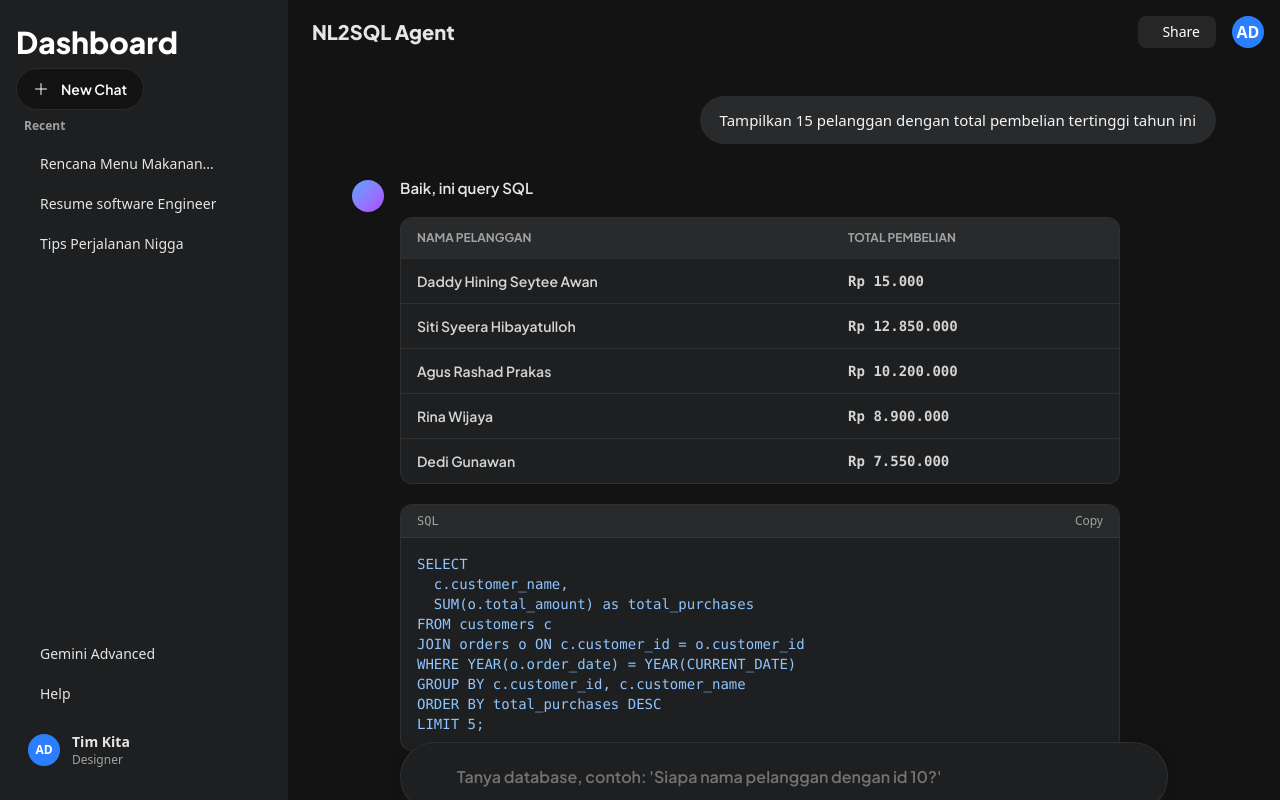
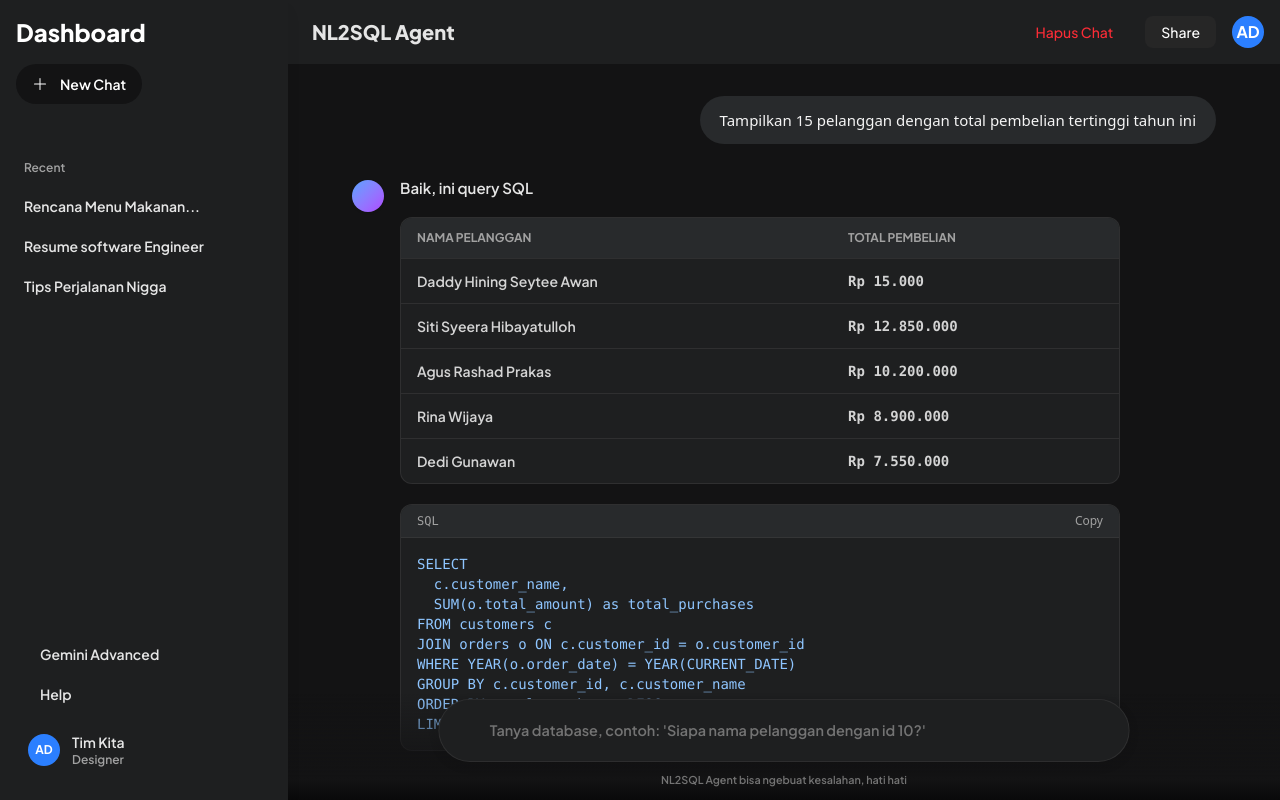
Before and after one commit to dedyasxkaguya/ai-skill-bridge, a Next.js app: page / in a window 1280 px wide. Built offline with nearby package versions, Linux system fonts and the light colour scheme.

Commit message:
feat : keren bisa dinamis gitu

```diff
--- a/app/components/chatarea.tsx
+++ b/app/components/chatarea.tsx
@@ -54,7 +54,7 @@ const ChatArea = () => {
                     sqlQuery={`SELECT \n  c.customer_name, \n  SUM(o.total_amount) as total_purchases\nFROM customers c\nJOIN orders o ON c.customer_id = o.customer_id\nWHERE YEAR(o.order_date) = YEAR(CURRENT_DATE)\nGROUP BY c.customer_id, c.customer_name\nORDER BY total_purchases DESC\nLIMIT 5;`}
                 />
 
-                {/*
+
                 <div className="flex flex-col items-center justify-center mt-32 text-center opacity-0 hidden">
                     <div className="w-16 h-16 rounded-full bg-gradient-to-br from-blue-400 to-purple-500 mb-6 flex items-center justify-center shadow-lg">
                         <i className="bi bi-robot text-white text-3xl"></i>
@@ -62,7 +62,7 @@ const ChatArea = () => {
                     <h2 className="text-3xl font-medium font-judul text-transparent bg-clip-text bg-gradient-to-r from-blue-400 to-purple-500 mb-2">Halo, Adzan</h2>
                     <p className="text-xl text-neutral-400 font-deskripsi">Ada yang bisa saya bantu ?</p>
                 </div>
-                */}
+
 
             </div>
         </div>
--- a/app/components/chatinput.tsx
+++ b/app/components/chatinput.tsx
@@ -2,8 +2,8 @@ import React from 'react';
 
 const ChatInput = () => {
     return (
-        <div className="w-full flex justify-center pb-6 px-4 bg-gradient-to-t from-[#131314] via-[#131314] to-transparent absolute bottom-0">
-            <div className="w-full max-w-3xl">
+        <div className="w-full flex justify-center pb-6 px-4 bg-gradient-to-t from-[#000000] via-[#131314] to-transparent absolute bottom-0">
+            <div className="w-full max-w-3xl mb-12 scale-90">
                 <div className="bg-[#1e1f20] rounded-full border border-neutral-700/50 p-2 flex flex-col shadow-[0_4px_12px_rgba(0,0,0,0.1)] focus-within:bg-[#282a2c] focus-within:shadow-[0_4px_12px_rgba(0,0,0,0.2)] transition-all duration-300 group">
                     <div className="flex items-end gap-2 px-2">
                         <button className="p-3 text-neutral-400 hover:text-white hover:bg-neutral-800 rounded-full transition-colors flex shrink-0 mb-0.5">
--- a/app/components/header.tsx
+++ b/app/components/header.tsx
@@ -2,7 +2,7 @@ import React from 'react';
 
 const Header = () => {
     return (
-        <header className='p-4 flex justify-between items-center text-white h-16 shrink-0'>
+        <header className='p-4 flex justify-between items-center text-white h-16 shrink-0 bg-[#1e1f20]'>
             <div className='flex items-center gap-2 px-2'>
                 <h1 className='text-xl font-medium font-judul text-neutral-200'>
                     NL2SQL Agent
@@ -10,10 +10,14 @@ const Header = () => {
                 <i className="bi bi-caret-down-fill text-xs text-neutral-400 ml-1"></i>
             </div>
 
-            <div className='flex items-center gap-4'>
-                <button className='bg-neutral-800 hover:bg-neutral-700 text-sm font-medium py-1.5 px-4 rounded-lg transition-colors flex items-center gap-2'>
+            <div className='flex items-center gap-4 font-deskripsi'>
+                <button className='outline-red-500 hover:bg-red-500 text-sm font-medium hover:text-white py-1.5 px-4 rounded-lg flex items-center active:bg-red-400 active:scale-105 hover:cursor-pointer duration-300 transition-all text-red-500'>
                     <i className="bi bi-share"></i>
-                    <span>Share</span>
+                    Hapus Chat
+                </button>
+                <button className='bg-neutral-800  hover:bg-neutral-700 text-sm font-medium hover:text-white py-1.5 px-4 rounded-lg flex items-center active:bg-neutral-500 active:scale-105 hover:cursor-pointer duration-300 transition-all '>
+                    <i className="bi bi-share"></i>
+                    <p>Share</p>
                 </button>
                 <div className="w-8 h-8 rounded-full bg-blue-500 flex items-center justify-center text-white font-bold cursor-pointer">
                     AD
--- a/app/components/sidebar.tsx
+++ b/app/components/sidebar.tsx
@@ -3,15 +3,15 @@ import Link from 'next/link';
 
 const Sidebar = () => {
     return (
-        <aside className='bg-[#1e1f20] w-72 text-white flex flex-col h-full overflow-hidden shrink-0 transition-all duration-300'>
-            <div className='px-4 flex flex-col gap-2'>
+        <aside className='bg-[#1e1f20] w-72 text-white flex flex-col h-full overflow-hidden shrink-0 transition-all shadow-lg z-100 duration-300'>
+            <div className='px-4 flex flex-col gap-2 mb-12'>
                 <div className='flex items-center gap-2 px-2'>
-                    <i className="bi bi-list text-2xl cursor-pointer hover:bg-neutral-800 p-2 rounded-full transition-colors"></i>
+                    <i className="bi bi-list text-2xl cursor-pointer hover:bg-neutral-800 px-2 py-1 rounded-full transition-colors"></i>
                 </div>
-                <div>
-                    <h1 className='text-white text-3xl font-judul '>Dashboard</h1>
+                <div className='mb-2'>
+                    <h1 className='text-white text-2xl font-judul '>Dashboard</h1>
                 </div>
-                <button className='flex items-center gap-3 bg-[#131314] hover:bg-[#282a2c] text-sm font-medium py-2.5 px-4 rounded-full font-deskripsi w-max duration-300 transition-colors border hover:cursor-pointer active:bg-neutral-600 border-neutral-700/50'>
+                <button className='flex items-center gap-3 bg-[#131314] hover:bg-[#282a2c] text-sm font-medium py-2.5 px-4 rounded-full font-deskripsi w-max duration-300 transition-colors hover:cursor-pointer active:bg-neutral-600 '>
                     <svg width="16" height="16" fill="currentColor" className="bi bi-plus-lg" viewBox="0 0 16 16">
                       <path fillRule="evenodd" d="M8 2a.5.5 0 0 1 .5.5v5h5a.5.5 0 0 1 0 1h-5v5a.5.5 0 0 1-1 0v-5h-5a.5.5 0 0 1 0-1h5v-5A.5.5 0 0 1 8 2"/>
                     </svg>
@@ -19,25 +19,25 @@ const Sidebar = () => {
                 </button>
             </div>
 
-            <div className='flex-1 overflow-y-auto mt-2 px-4'>
-                <h3 className='text-xs font-semibold text-neutral-400 mb-3 px-2'>Recent</h3>
+            <div className='flex-1 overflow-y-auto mt-2 font-deskripsi'>
+                <h3 className='text-xs font-semibold text-neutral-400 mb-3 px-6'>Recent</h3>
                 <div className='flex flex-col gap-1'>
-                    <div className='flex items-center gap-3 px-3 py-2 rounded-lg hover:bg-neutral-800 cursor-pointer text-sm text-neutral-200 transition-colors truncate'>
+                    <div className='flex items-center gap-3 px-3 py-2  hover:bg-neutral-800 cursor-pointer text-sm text-neutral-200 transition-colors truncate'>
                         <i className="bi bi-chat-left text-neutral-400"></i>
                         <span className="truncate">Rencana Menu Makanan...</span>
                     </div>
-                    <div className='flex items-center gap-3 px-3 py-2 rounded-lg hover:bg-neutral-800 cursor-pointer text-sm text-neutral-200 transition-colors truncate'>
+                    <div className='flex items-center gap-3 px-3 py-2  hover:bg-neutral-800 cursor-pointer text-sm text-neutral-200 transition-colors truncate'>
                         <i className="bi bi-chat-left text-neutral-400"></i>
                         <span className="truncate">Resume software Engineer</span>
                     </div>
-                    <div className='flex items-center gap-3 px-3 py-2 rounded-lg hover:bg-neutral-800 cursor-pointer text-sm text-neutral-200 transition-colors truncate'>
+                    <div className='flex items-center gap-3 px-3 py-2  hover:bg-neutral-800 cursor-pointer text-sm text-neutral-200 transition-colors truncate'>
                         <i className="bi bi-chat-left text-neutral-400"></i>
                         <span className="truncate">Tips Perjalanan Nigga</span>
                     </div>
                 </div>
             </div>
 
-            <div className='p-4 flex flex-col gap-1 mb-2'>
+            <div className='p-4 flex flex-col gap-1 mb-2 font-deskripsi'>
                 <div className='flex items-center gap-3 px-3 py-2 rounded-lg hover:bg-neutral-800 cursor-pointer text-sm text-neutral-200 transition-colors'>
                     <i className="bi bi-gem"></i>
                     <span>Gemini Advanced</span>
--- a/app/page.tsx
+++ b/app/page.tsx
@@ -5,7 +5,7 @@ import ChatInput from "./components/chatinput";
 
 export default function Home() {
   return (
-    <main className="flex flex-row h-screen bg-[#131314] overflow-hidden selection:bg-blue-500/30">
+    <main className="flex flex-row h-screen bg-[#131314] overflow-hidden selection:bg-blue-500/60 selection:text-white">
       <Sidebar />
       <section className="flex-1 flex flex-col relative h-full bg-[#131314]">
         <Header />
```
